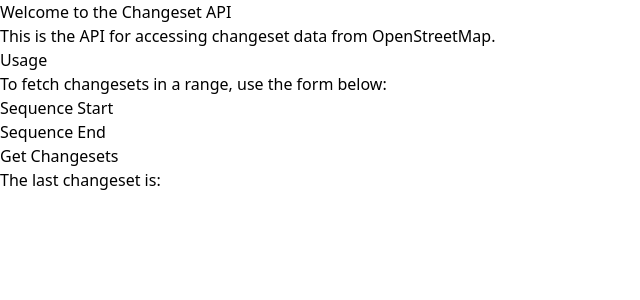
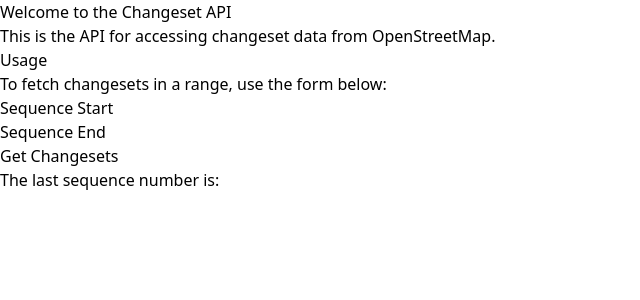
Before and after one commit to hadisql/osm_changesets_api, a Django app: template changesets/templates/changesets/landing_page.html in a window 1280 px wide. Shown: the top 300 px of the page, without its empty margins (0-640 px from the left). Run offline with Django 4.2, Linux system fonts and the light colour scheme; the template is opened without the code that fills it, so the values that code supplies are empty; parts of the project's set-up code (start-up, migrations or seed data) failed here and were passed over.

Commit message:
replaced changesets with sequence

```diff
--- a/changesets/templates/changesets/landing_page.html
+++ b/changesets/templates/changesets/landing_page.html
@@ -30,7 +30,7 @@
                 </div>
             </form>
 
-            <h2 class="text-2xl font-bold mb-4 mt-4">The last changeset is:</h2>
+            <h2 class="text-2xl font-bold mb-4 mt-4">The last sequence number is:</h2>
             <button id="last_changeset_btn" class="flex w-fit mx-auto text-xl font-bold bg-green-700 text-white text-center px-4 py-2 rounded">{{ last_changeset_id }}</button>
         </div>
     </div>
```
